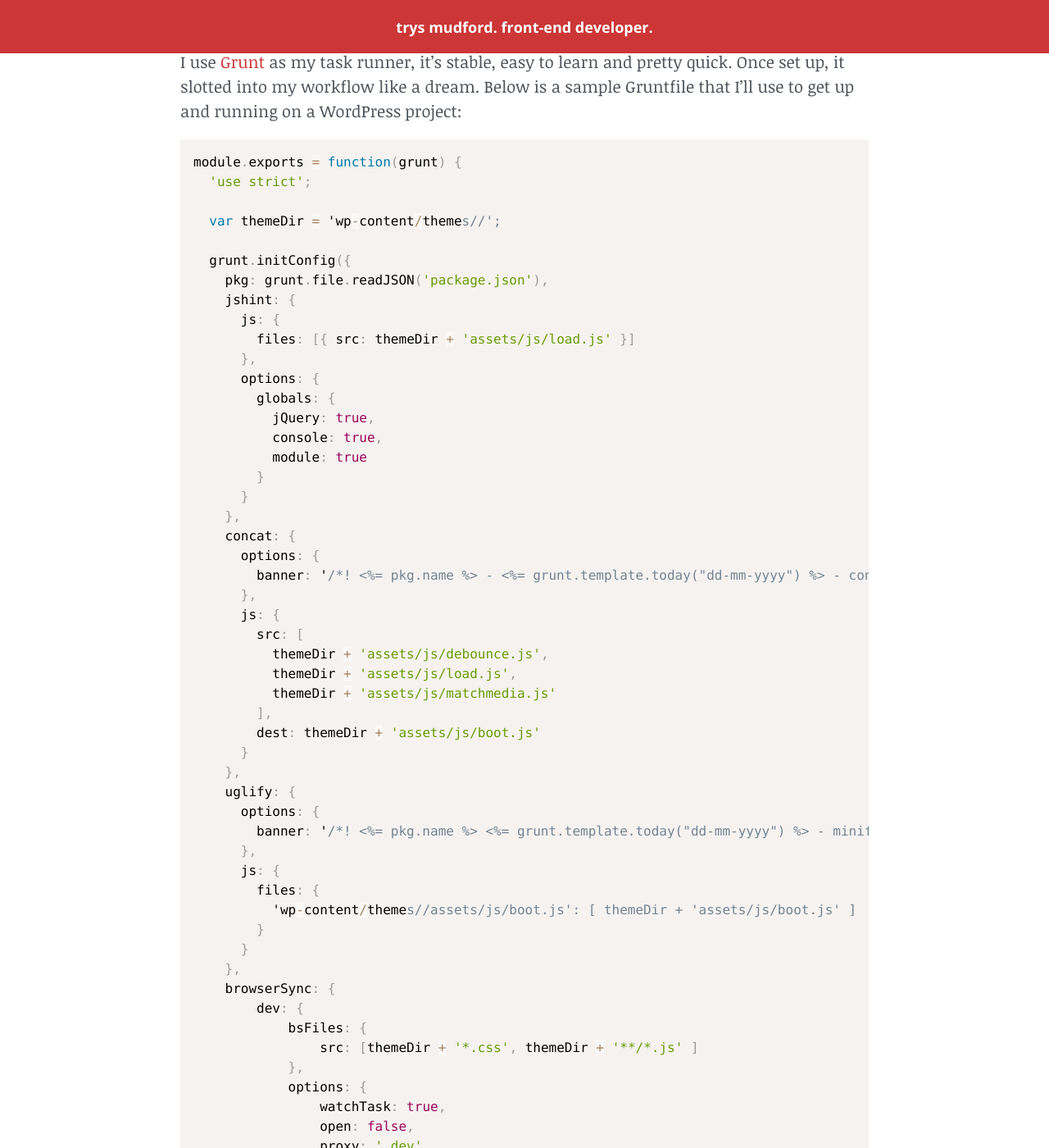
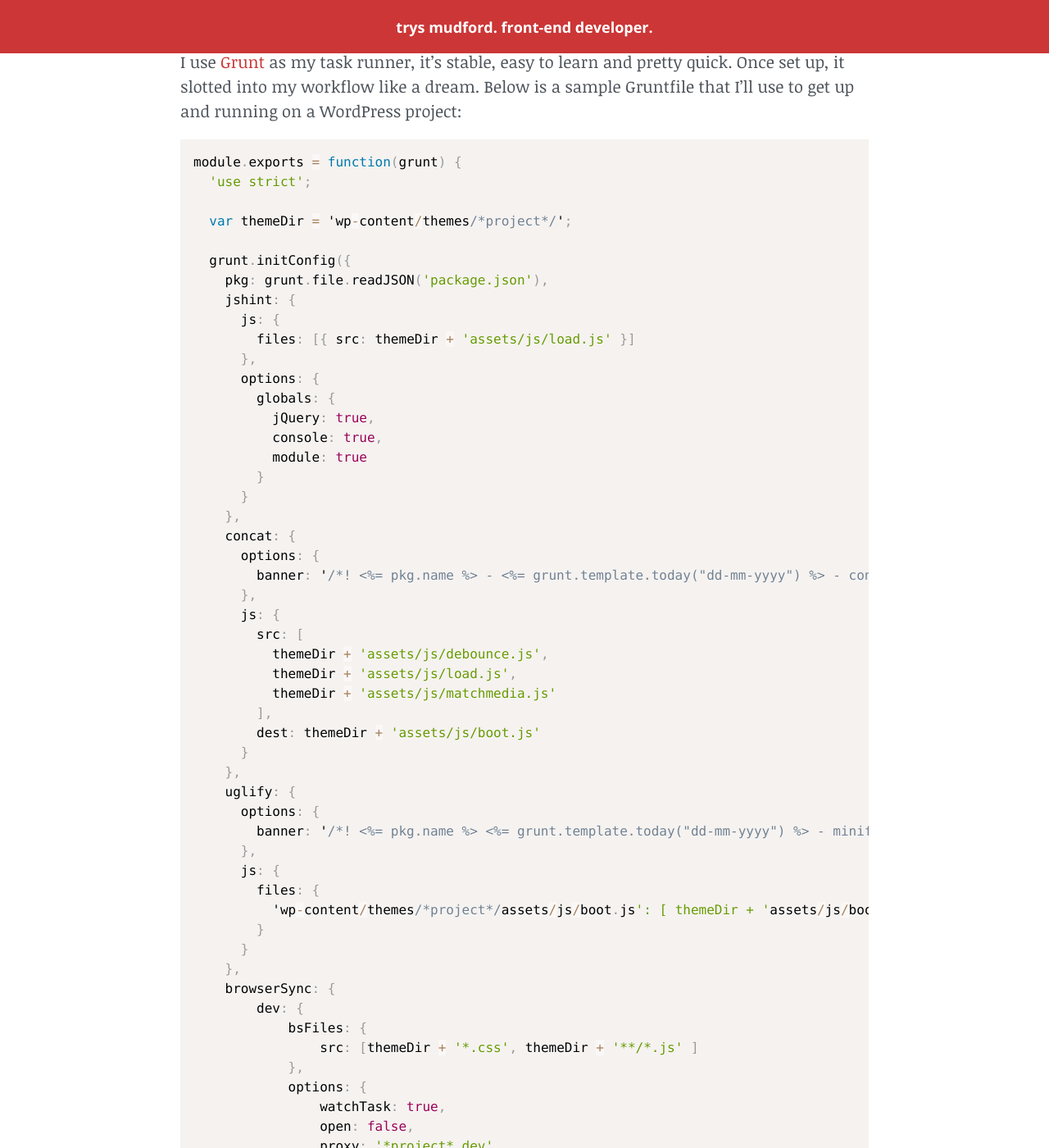
Before and after one commit to trys/trys, a Jekyll site: the page built from _posts/2015-03-13-automating-your-front-end-workflow-with-grunt.markdown, in a window 1280 px wide and 1400 px high, scrolled down 1859 px. Shown: the whole window at 82% size. Built offline with Jekyll 4.4.1, drawn with Linux system fonts in a browser that asks for light colours; nearby versions of some CDN libraries; Markdown is read by kramdown in place of the engine named in the settings; comment, search, counter and statistics services are not loaded.

Commit message:
Fixing {{project}}

```diff
--- a/_posts/2015-03-13-automating-your-front-end-workflow-with-grunt.markdown
+++ b/_posts/2015-03-13-automating-your-front-end-workflow-with-grunt.markdown
@@ -35,7 +35,7 @@ I use [Grunt](http://gruntjs.com) as my task runner, it's stable, easy to learn
 module.exports = function(grunt) {
   'use strict';
 
-  var themeDir = 'wp-content/themes/{{project}}/';
+  var themeDir = 'wp-content/themes/*project*/';
 
   grunt.initConfig({
     pkg: grunt.file.readJSON('package.json'),
@@ -70,7 +70,7 @@ module.exports = function(grunt) {
       },
       js: {
         files: {
-          'wp-content/themes/{{project}}/assets/js/boot.js': [ themeDir + 'assets/js/boot.js' ]
+          'wp-content/themes/*project*/assets/js/boot.js': [ themeDir + 'assets/js/boot.js' ]
         }
       }
     },
@@ -82,7 +82,7 @@ module.exports = function(grunt) {
             options: {
                 watchTask: true,
                 open: false,
-                proxy: '{{project}}.dev'
+                proxy: '*project*.dev'
             }
         }
     },
```
